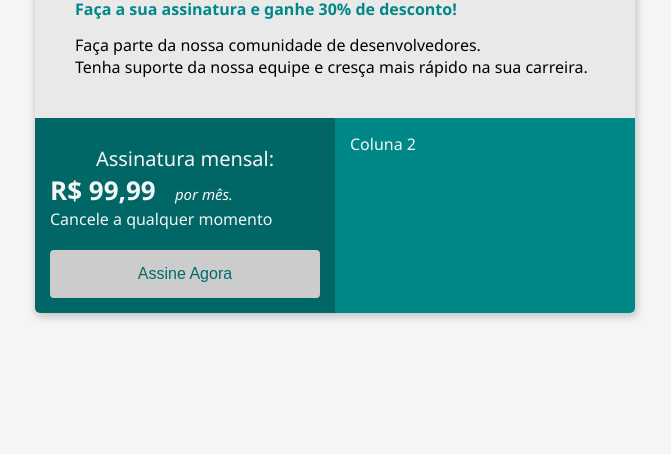
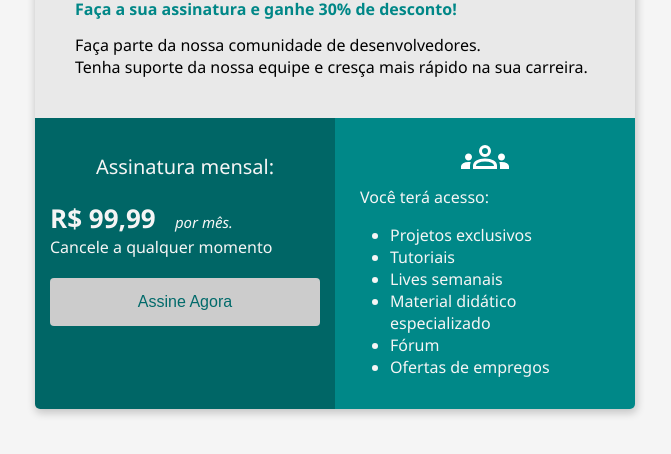
Before and after one commit to Vinist021/BootCamp-DevJr-Modulo-2, a plain HTML site: page index.html in a window 1280 px wide. Shown: the part 110-564 px from the top of the page, without its empty margins (305-976 px from the left). Drawn offline with Linux system fonts and the light colour scheme.

Commit message:
segunda coluna finalizada

```diff
--- a/index.html
+++ b/index.html
@@ -61,7 +61,7 @@
         .lin_assinatura{
             font-size: 20px;
             text-align: center;
-            margin-top: 12px;
+            padding: 20px;
         }
 
         .preco{
@@ -95,6 +95,17 @@
 
         .botao:hover{
             background-color: #E9E9E9;
+        }
+
+        .beneficios-acesso{
+            margin-left: 10px;
+
+            font-size: 16px;
+
+        }
+
+        .image-group{
+            text-align: center;
         }
 
     </style>
@@ -141,7 +152,29 @@
             </div>
 
             <div class="beneficios">
-                Coluna 2
+
+
+
+               <div class="image-group">
+                    <object data="groups_48dp_FFFFFF_FILL0_wght400_GRAD0_opsz48.svg" type="image/svg+xml"></object>
+               </div>
+
+                <div class="beneficios-acesso">
+                    Você terá acesso:
+                </div>
+
+                <div>
+                    <ul>
+                        <li>Projetos exclusivos</li>
+                        <li>Tutoriais</li>
+                        <li>Lives semanais</li>
+                        <li>Material didático especializado</li>
+                        <li>Fórum</li>
+                        <li>Ofertas de empregos</li>
+                    </ul>
+
+                </div>
+
             </div>
         </div>
     </div>
```
Also changed, not shown: groups_48dp_FFFFFF_FILL0_wght400_GRAD0_opsz48.svg (added).
